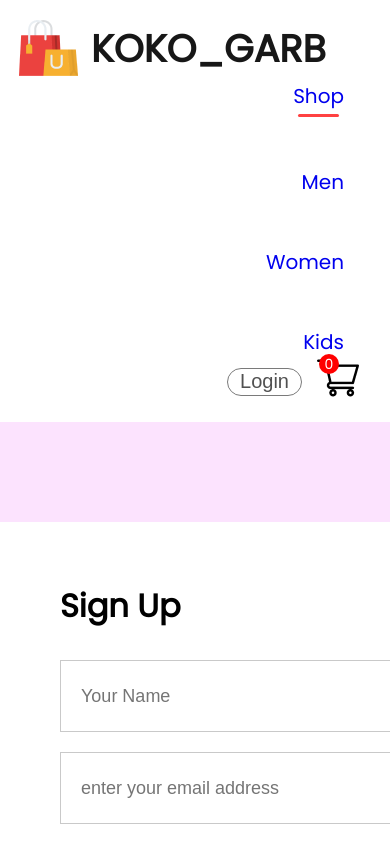
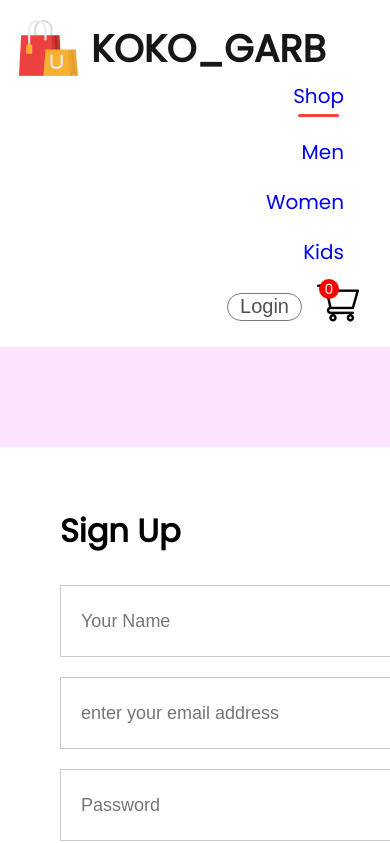
Before and after one commit to Jejeet/KokoBiz, a React (Create React App) app: page /login in a window 390 px wide. Shown: the top 843 px of the page. Built offline with nearby package versions, Linux system fonts and the light colour scheme; a web font is replaced by a local one.

Commit message:
sidenav bar

```diff
--- a/src/Components/Navbar/Navbar.css
+++ b/src/Components/Navbar/Navbar.css
@@ -82,11 +82,10 @@
 
 
 
-@media screen and (max-width:769px){
+@media screen and (max-width:768px){
     .navbar{
         display: flex;
         flex-direction: column;
-
         /* justify-content: flex-start; */
         /* padding:16px; */
         /* box-shadow: 0 1px 3px -2px black; */
@@ -95,7 +94,7 @@
     .nav-menu{
         display: flex;
         flex-direction: column;
-        gap: 50px;
+        gap: 20px;
         align-items: flex-end;
         justify-content: space-between;
         list-style: none;
@@ -104,17 +103,13 @@
         font-weight: 500;
         padding: 0 30px 0 0;
     }
+
     .nav-login-cart{
         display: flex;
+        gap: 15px;
         justify-content: flex-end;
-        align-items: flex-end;
-        padding: 0 35px 0 0;
-
-    }
-    .nav-login-cart{
-        display: flex;
-        align-items: center;
-        gap: 15px;
+        /* align-items: flex-end; */
+        padding: 15px 35px 0 0;
     }
     .nav-login-cart button{
         width: 75px;
```
